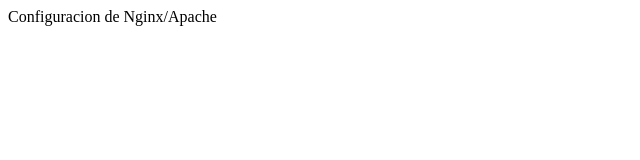
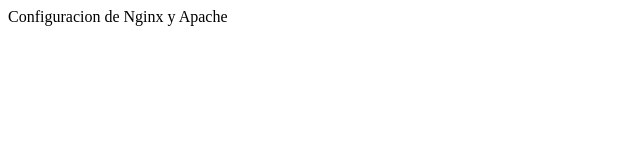
Before and after one commit to DanielHrndz/Laboratorio-04-Servidores, a plain HTML site: page index.html in a window 1280 px wide. Shown: the full height of the page, 0-640 px from the left. Drawn offline with Linux system fonts and the light colour scheme.

Commit message:
Add: index.html

```diff
--- a/index.html
+++ b/index.html
@@ -6,6 +6,6 @@
     <title>Servidores Nginx/Apache</title>
 </head>
 <body>
-    Configuracion de Nginx/Apache
+    Configuracion de Nginx y Apache
 </body>
 </html>
```
